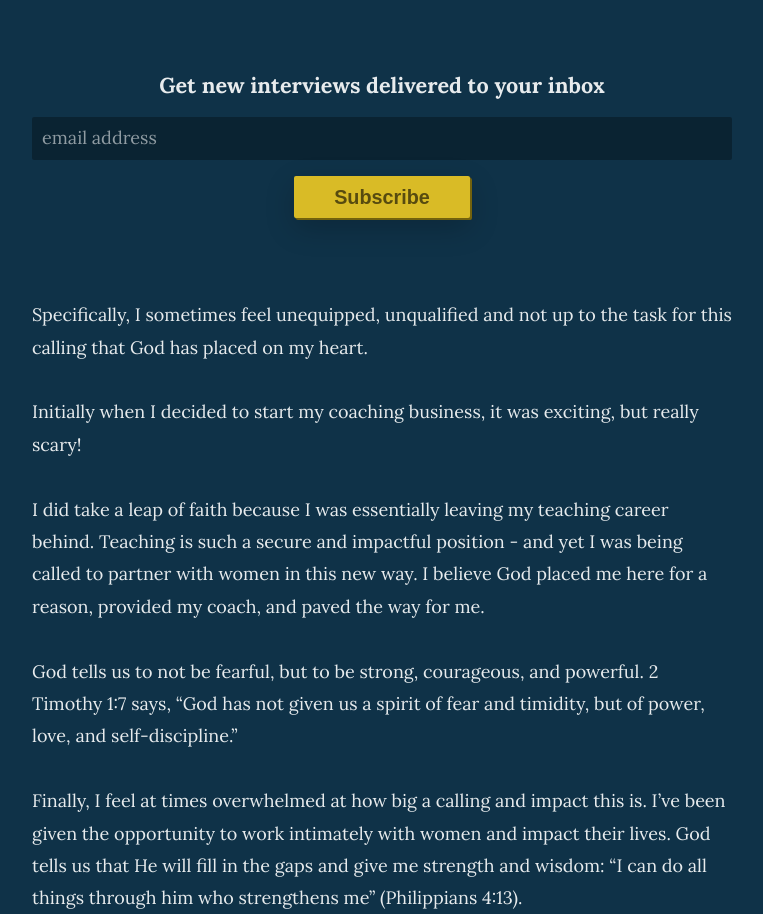
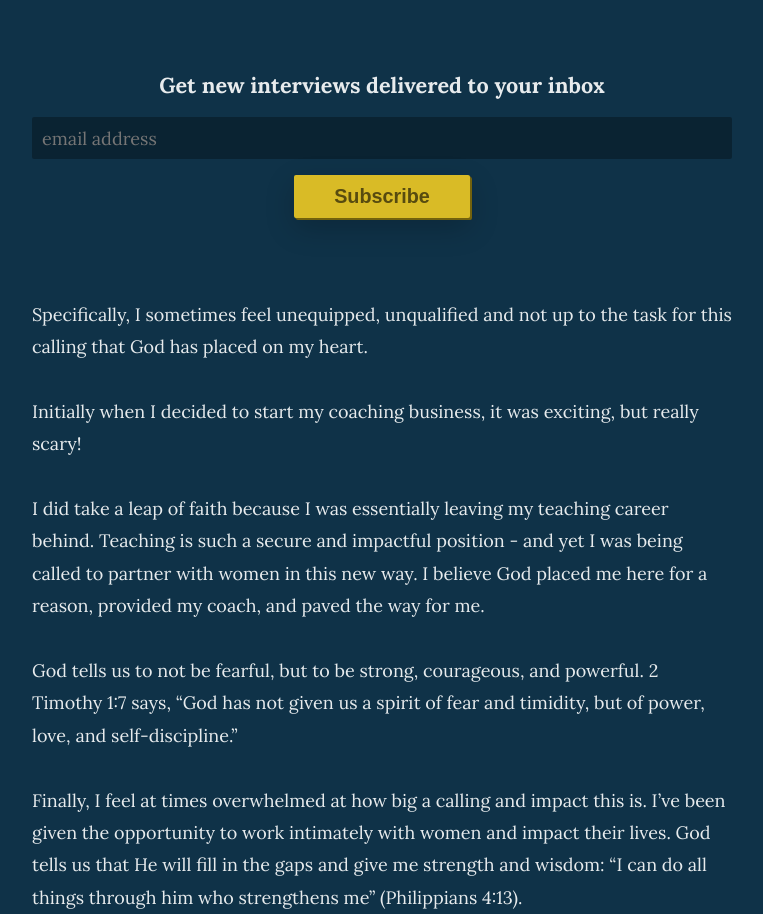
Before and after one commit to tesla3327/marketplacedisciples, a website: page website/article.html in a window 1280 px wide. Shown: the part 7651-8565 px from the top of the page, without its empty margins (258-1021 px from the left). Drawn offline with Linux system fonts and the light colour scheme; a web font is replaced by a local one.

Commit message:
Fixed IE bugs

```diff
--- a/website/src/css/main.scss
+++ b/website/src/css/main.scss
@@ -46,7 +46,7 @@ body * {
 input {
 	font-family: $font-family;
 	font-size: $base-font;
-	line-height: $rhythm;
+	height: $rhythm * 1.3;
 	border-radius: 2px;
 	padding: 5px 10px;
 	margin: $rhythm * 0.5 0;
@@ -60,6 +60,9 @@ input[type=email] {
   background: rgba(0,0,0,0.3);
   color: $body-text;
 
+  &::-moz-placeholder,
+  &::-ms-placeholder,
+  &::-webkit-placeholder,
   &::placeholder {
     color: rgba($body-text, 0.6);
   }
@@ -248,6 +251,7 @@ p {
 
 .menu-overlay__footer {
   display: flex;
+  justify-content: center;
   margin: $rhythm auto;
 }
 
@@ -417,7 +421,7 @@ p {
 
   .nav__menu-toggle,
   .h1--nav-brand {
-    position: initial;
+    position: static;
     cursor: pointer;
   }
 
```
Also changed, not shown: website/dist/css/main.css, 1 other file.
